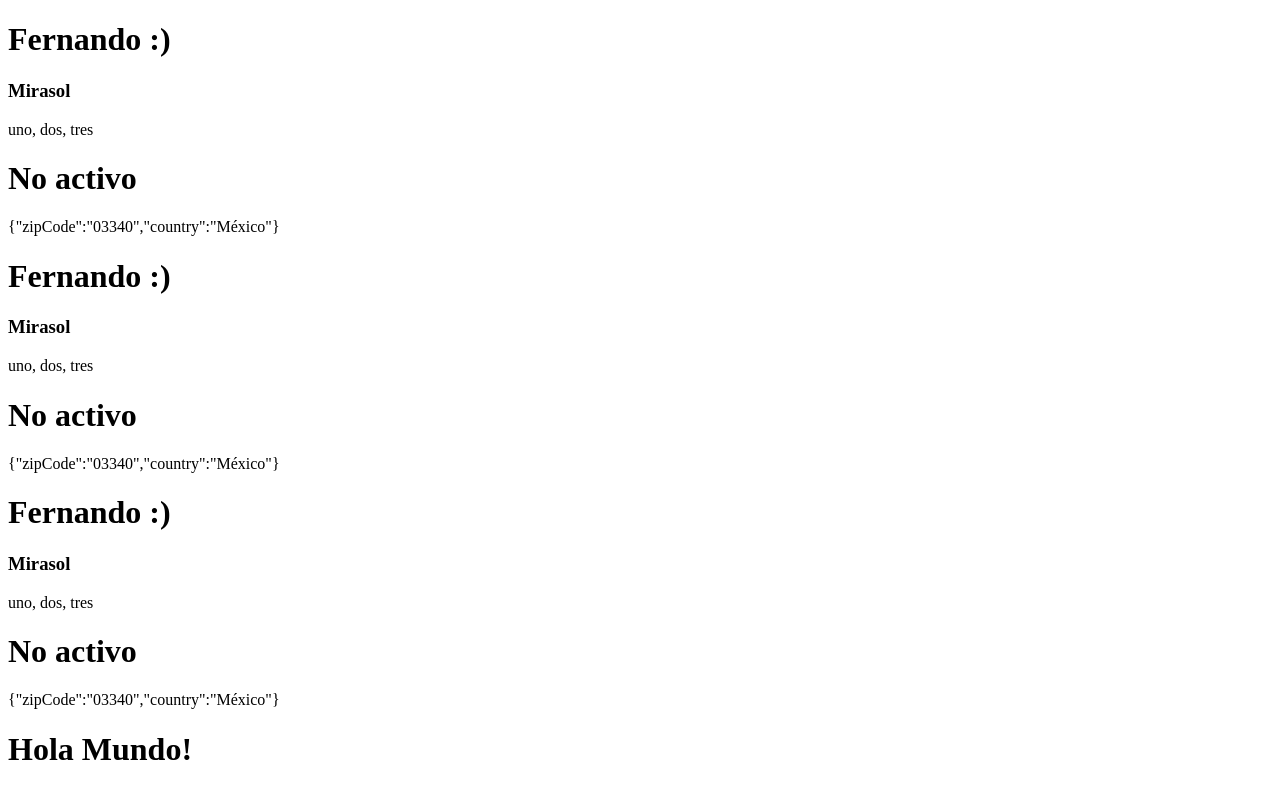
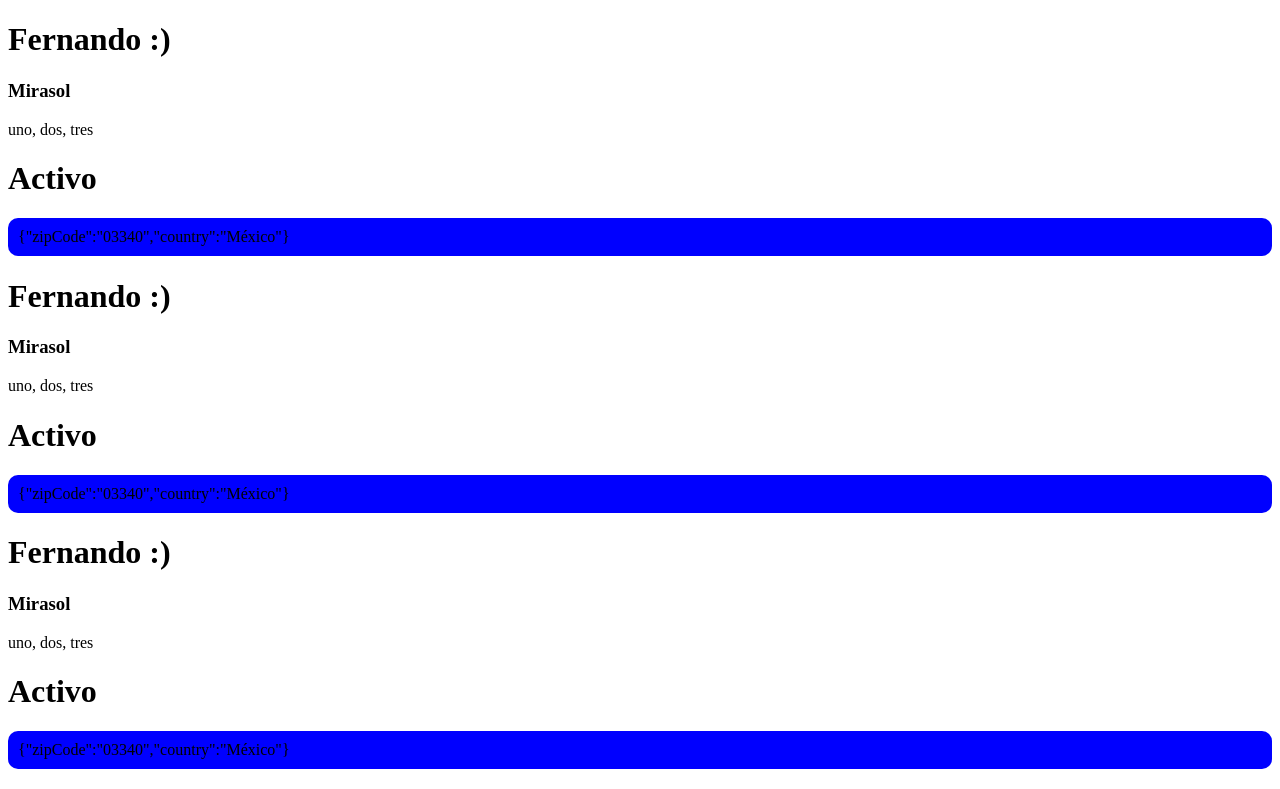
Before and after one commit to fhermq/react-first-steps, a React (Vite) app: page / in a window 1280 px wide. Shown: the top 789 px of the page. Built offline with nearby package versions, Linux system fonts and the light colour scheme.

Commit message:
Se agrega CSSProperties

```diff
--- a/src/MyAwesomeApp.tsx
+++ b/src/MyAwesomeApp.tsx
@@ -1,12 +1,20 @@
+import type { CSSProperties } from "react";
+
 const firstName = 'Fernando :)';
 const lastName = 'Mirasol';
 
 const favoriteGames = ['uno', 'dos', 'tres'];
-    const isActive = false; //No genera nada en react
+const isActive = true; //No genera nada en react
 
 const address = {
     zipCode: '03340',
     country: 'México'
+}
+
+const myStyles: CSSProperties = {
+    backgroundColor: isActive ? 'blue' : 'red',
+    borderRadius: 10,
+    padding: 10,
 }
 
 //Utilizar funcion de flecha.
@@ -16,8 +24,8 @@ export const MyAwesomeApp = () => {
             <h1>{firstName}</h1>
             <h3>{lastName}</h3>
             <p>{favoriteGames.join(', ')}</p>
-            <h1>{isActive? 'Activo' :'No activo'}</h1>
-            <p>{JSON.stringify(address)}</p>
+            <h1>{isActive ? 'Activo' : 'No activo'}</h1>
+            <p style={myStyles}>{JSON.stringify(address)}</p>
         </>
     )
 }
```
Lines whose indentation alone changed are shown as unchanged.
